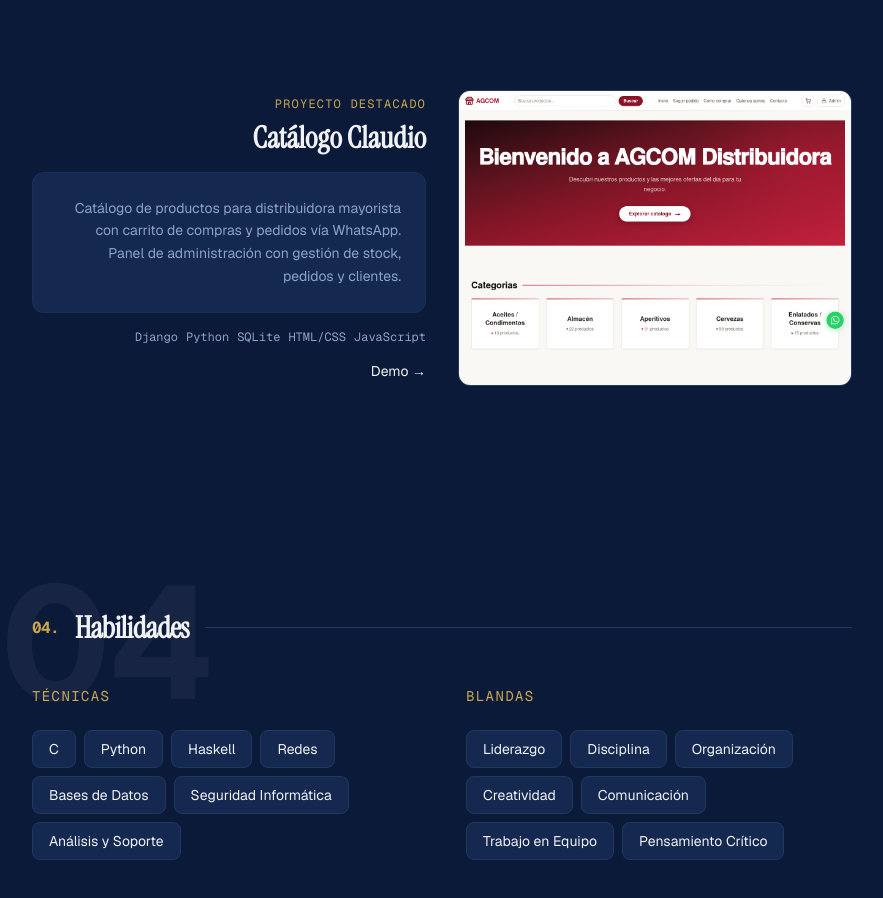
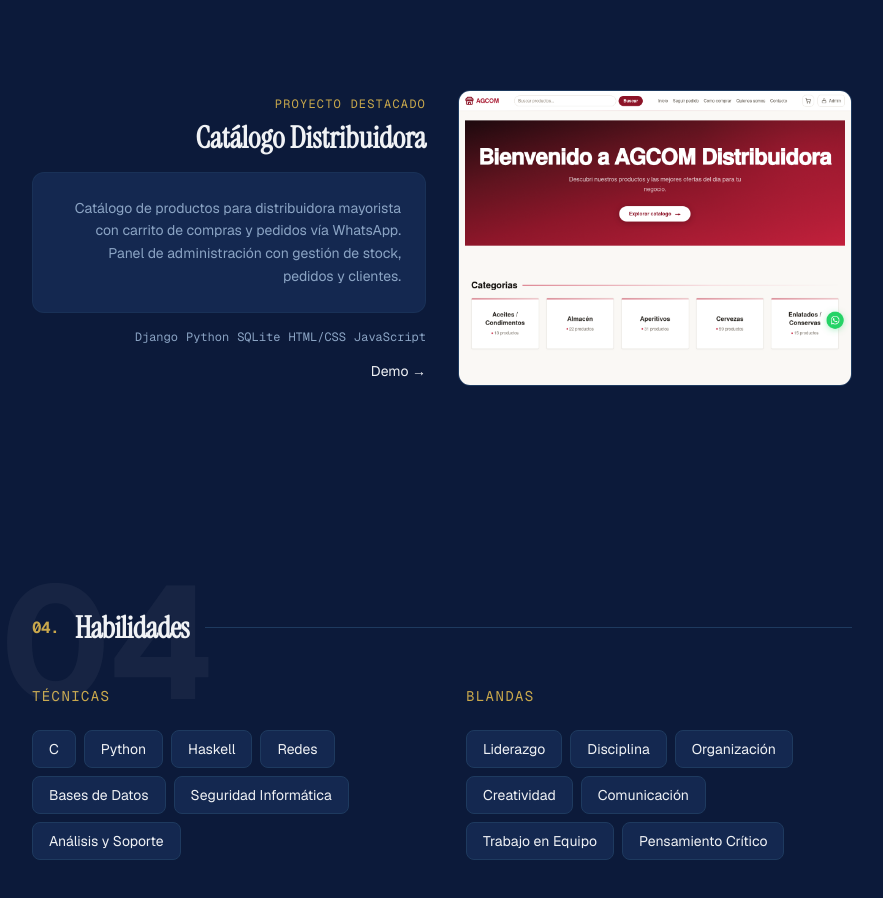
Before and after one commit to renzo23rc/portfolioRP, a Next.js app: page / in a window 1280 px wide. Shown: the part 3120-4018 px from the top of the page, without its empty margins (348-1231 px from the left). Built offline with nearby package versions, Linux system fonts and the light colour scheme.

Commit message:
fix: rename Claudio to Distribuidora

```diff
--- a/src/content/portfolio.ts
+++ b/src/content/portfolio.ts
@@ -153,7 +153,7 @@
       githubUrl: "https://github.com/renzo23rc/waterpolo-ger",
     },
     {
-      title: "Catálogo Claudio",
+      title: "Catálogo Distribuidora",
       description:
         "Catálogo de productos para distribuidora mayorista con carrito de compras y pedidos vía WhatsApp. Panel de administración con gestión de stock, pedidos y clientes.",
       technologies: ["Django", "Python", "SQLite", "HTML/CSS", "JavaScript"],
```
Also changed, not shown: public/projects/waterpolo-ger.png.
